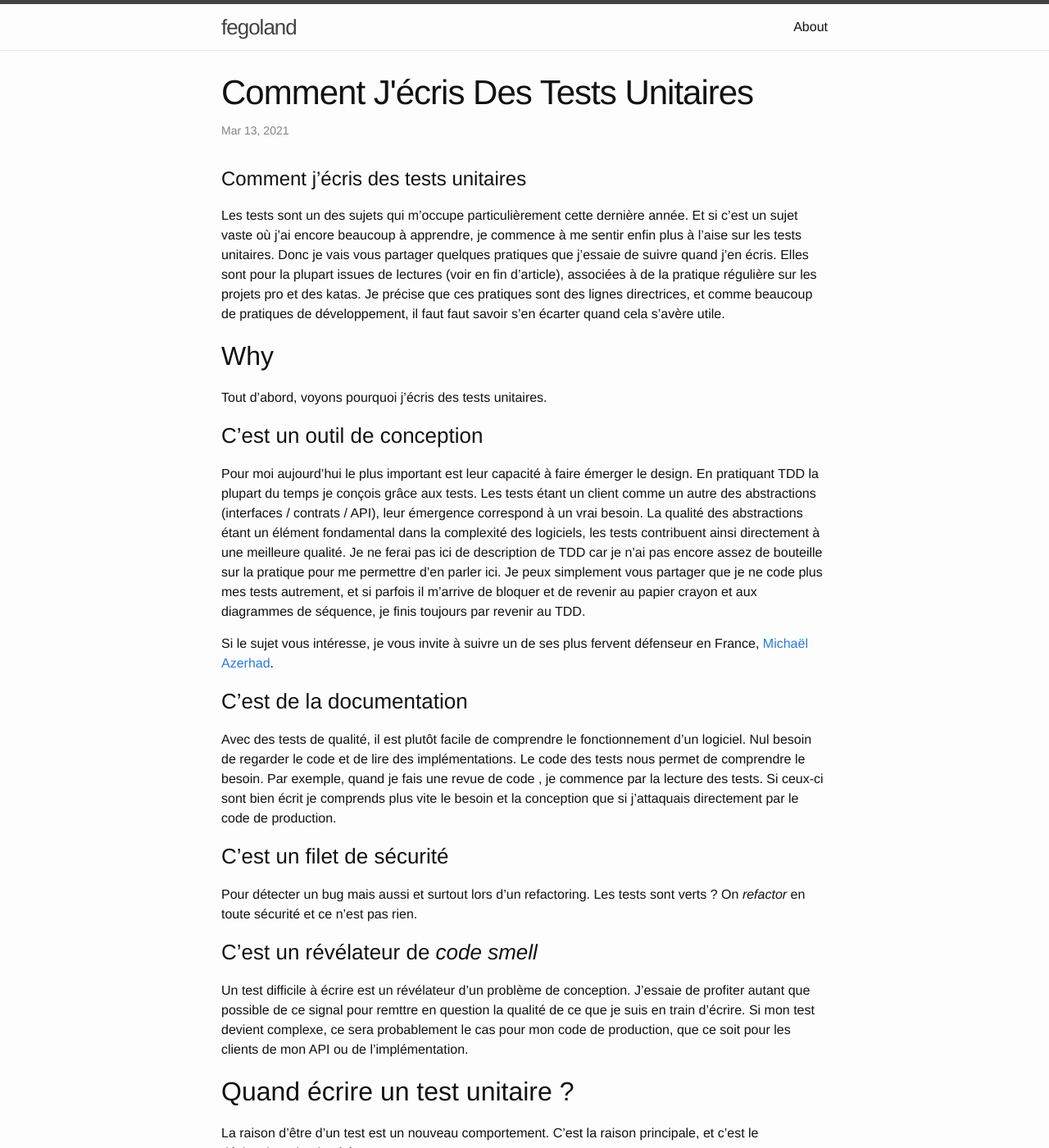
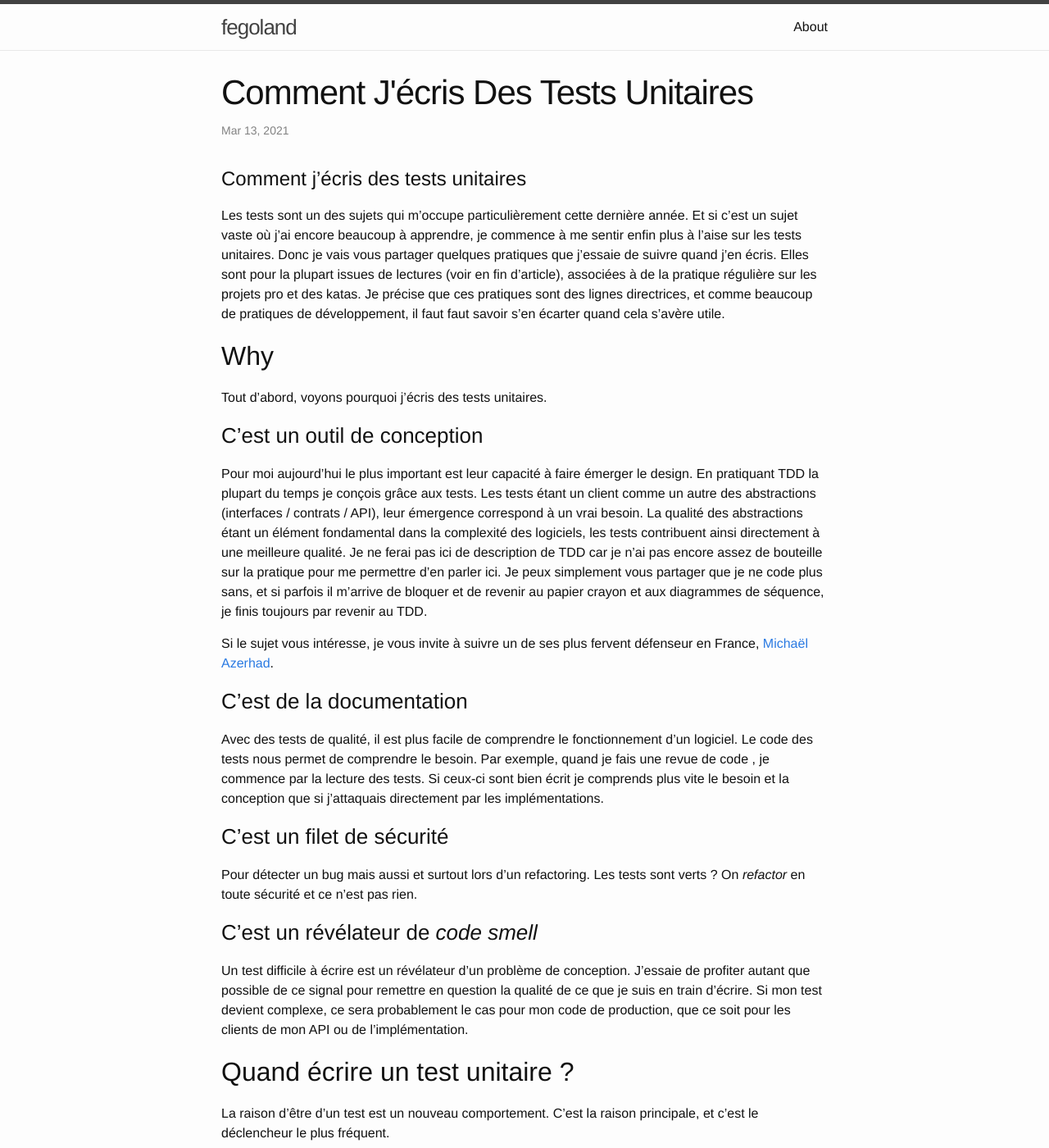
Before and after one commit to fego/fego.github.io, a Jekyll site: the page built from docs/_posts/2021-03-13-Comment-j'écris-des-tests-unitaires.markdown, in a window 1280 px wide and 1400 px high. Shown: the whole window at 82% size. Built offline with Jekyll 4.4.1, drawn with Linux system fonts in a browser that asks for light colours; our own code applies the rules of GitHub Pages for plain Markdown files; some of the changed text lies outside the part shown.

Commit message:
article tests

```diff
--- a/docs/_posts/2021-03-13-Comment-j'écris-des-tests-unitaires.markdown
+++ b/docs/_posts/2021-03-13-Comment-j'écris-des-tests-unitaires.markdown
@@ -17,17 +17,16 @@
 Les tests étant un client comme un autre des abstractions  (interfaces / contrats / API), leur émergence correspond à un vrai besoin.
 La qualité des abstractions étant un élément fondamental dans la complexité des logiciels, les tests contribuent ainsi directement à une meilleure qualité.
 Je ne ferai pas ici de description  de TDD car je n'ai pas encore assez de bouteille sur la pratique pour me permettre d'en parler ici.
-Je peux simplement vous partager que je ne code plus mes tests autrement, et si parfois il m'arrive de bloquer et de revenir au papier crayon et aux diagrammes de séquence, je finis toujours par revenir au TDD.
+Je peux simplement vous partager que je ne code plus sans, et si parfois il m'arrive de bloquer et de revenir au papier crayon et aux diagrammes de séquence, je finis toujours par revenir au TDD.
 
 Si le sujet vous intéresse, je vous invite à suivre un de ses plus fervent défenseur en France, [Michaël Azerhad](https://www.linkedin.com/in/micha%C3%ABl-azerhad-9058a044/?originalSubdomain=fr).
 
 ### C'est de la documentation
 
-Avec des tests de qualité, il est plutôt facile de comprendre le fonctionnement d'un logiciel.
-Nul besoin de regarder le code et de lire des implémentations.
+Avec des tests de qualité, il est plus facile de comprendre le fonctionnement d'un logiciel.
 Le code des tests nous permet de comprendre le besoin.
 Par exemple, quand je fais une revue de code , je commence par la lecture des tests.
-Si ceux-ci sont bien écrit je comprends plus vite le besoin et la conception que si j'attaquais directement par le code de production.
+Si ceux-ci sont bien écrit je comprends plus vite le besoin et la conception que si j'attaquais directement par les implémentations.
 
 ### C'est un filet de sécurité
 
@@ -38,7 +37,7 @@
 ### C'est un révélateur de *code smell*
 
 Un test difficile à écrire est un révélateur d'un problème de conception.
-J'essaie de profiter autant que possible de ce signal pour remttre en question la  qualité  de ce que je suis en train d'écrire.
+J'essaie de profiter autant que possible de ce signal pour remettre en question la  qualité  de ce que je suis en train d'écrire.
 Si mon test devient complexe, ce sera probablement le cas pour mon code de production, que ce soit pour les clients de mon API ou de l'implémentation.
 
 ## Quand écrire un test unitaire ?
@@ -67,7 +66,7 @@
 
 ## Une classe par fixture
 
-Il est possible que la nécessité d'écrire beaucoup de tests soit un
+Il est possible que la nécessité d'écrire beaucoup de méthodes de test soit un
 *code smell*.
 C'est peut être un signe que notre SUT a trop de responsabilité.
 Mais ce n'est pas toujours le cas.
@@ -97,12 +96,13 @@
 
 Au boulot on applique une convention assez proche : chaque test commence par `should`, en séparant les mot par des *underscores*, ce qui donnerait pour l'exemple précédent : `should_be_domestic_when_all_stations_are_in_france`.
 
-Le nommage du test ne sera peut-être pas correct du premier coup, mais il est important qu'à la fin il le soit.
-C'est une question à se poser à la phase de refactoring en TDD.
+Le nommage du test ne sera peut-être pas correct du premier coup, mais il est important que l'on essaie de faire le mieux possible.
+Et il ne faut donc pas hésiter à les renommer quand on repasse dessus et que l'on ne saisit pas tout de suite le sens à cause du nommage.
+C'est aussi une question à se poser à la phase de refactoring en TDD.
 
 ### Nommages dans les tests
 
-Pour rapidement identifier ce qui ne marche pas dans un test ko, il est intéressant d'affecter des valeurs descriptives aux variables par exemple "id du client valide", plutôt que "abcde12345".
+Pour rapidement identifier ce qui ne marche pas dans un test ko, il est intéressant d'affecter des valeurs descriptives aux variables par exemple `"id du client valide"`, plutôt que `"abcde12345"`.
 Cela peut nous encourager à définir nos propres Value Types pour surcharger la méthode `toString`.
 Il faut donc jouer sur le nom de la variable **et** sur son contenu.
 
```
